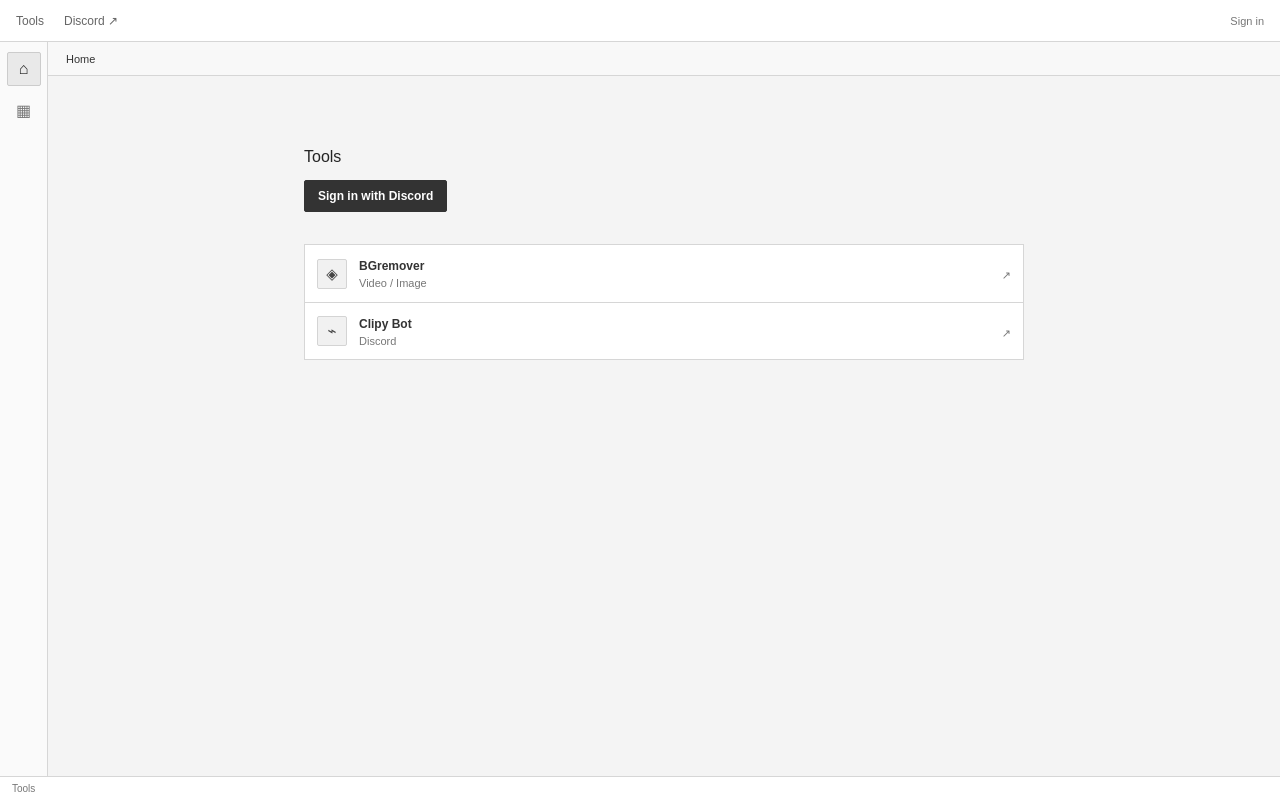
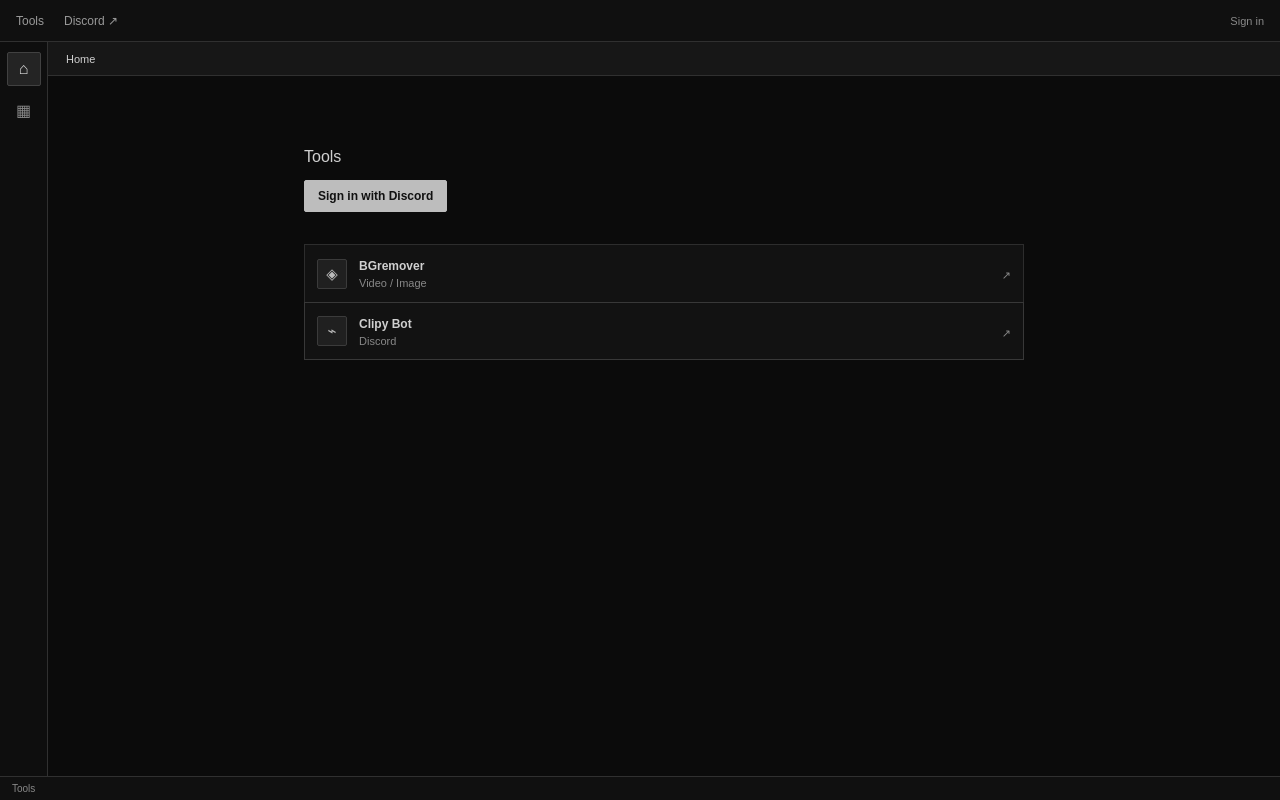
Before and after one commit to flame-land/clipy-tools, a Next.js app: page / in a window 1280 px wide. Built offline with nearby package versions, Linux system fonts and the light colour scheme.

Commit message:
Switch Clipy Tools to grey on black theme

```diff
--- a/app/globals.css
+++ b/app/globals.css
@@ -54,3 +54,27 @@
 /* Compact neutral interface */
 .brand,.kicker,.preview-heading,.section-title{display:none!important}
 .appbar{height:42px}.content{padding-top:24px}.login-layout{margin-top:6vh}.login-copy h1{font-size:16px;font-weight:500;letter-spacing:0}.page-heading h1{font-size:16px;font-weight:500;letter-spacing:0}.footerbar{justify-content:flex-start!important;height:24px}.login-copy{padding-bottom:16px}.login-actions{margin-top:14px}.login-preview{margin-top:16px}
+
+
+/* Grey on black theme */
+:root{color-scheme:dark;--bg:#0b0b0b;--panel:#141414;--panel2:#1d1d1d;--line:#383838;--text:#d0d0d0;--muted:#898989;--green:#bdbdbd;--green-dim:#222;--black:#0b0b0b}
+html,body,.shell,.main-area{background:#0b0b0b;color:#d0d0d0}
+.appbar,.footerbar{background:#101010;border-color:#303030;color:#888}
+.sidebar{background:#0e0e0e;border-color:#303030}
+.contextbar,.tool-list-head{background:#171717;border-color:#303030;color:#888}
+.contextbar strong{color:#d0d0d0}
+.menulinks{color:#999}.menulinks a:hover{color:#eee}
+.appbar-right,.small,.subtitle,.tool-info p,.preview-tool span,.activity-item span{color:#888}
+.side-link{color:#888}.side-link:hover,.side-link.active{color:#ddd;background:#242424;border-color:#414141}
+.button{background:#bdbdbd;color:#111;border-color:#bdbdbd}
+.button:hover{background:#e0e0e0;border-color:#e0e0e0}
+.button.secondary{background:#181818;border-color:#444;color:#ccc}
+.button.secondary:hover{background:#222;border-color:#777;color:#eee}
+.notice{background:#191919;border-color:#999;color:#ccc}
+.tool-list,.activity-list,.preview-tool,.preview-tool:last-child{border-color:#383838}
+.tool-row,.preview-tool,.activity-item{background:#121212;border-color:#2d2d2d;color:#ccc}
+.tool-row:hover,.preview-tool:hover{background:#1b1b1b}
+.tool-icon,.preview-tool-icon{background:#202020;border-color:#3b3b3b;color:#bbb}
+.preview-tool strong,.user-name{color:#d0d0d0}
+.crumb{color:#555}
+.status-dot{background:#aaa}
```
